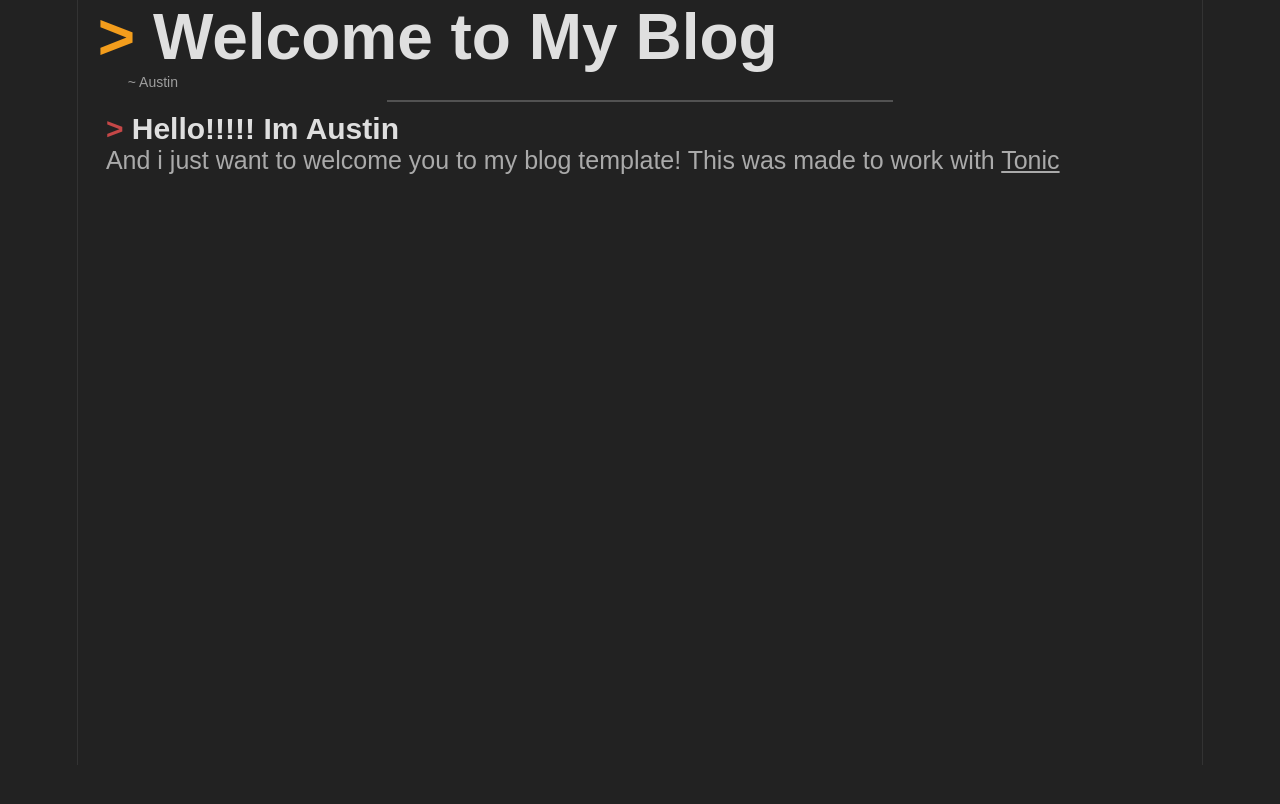
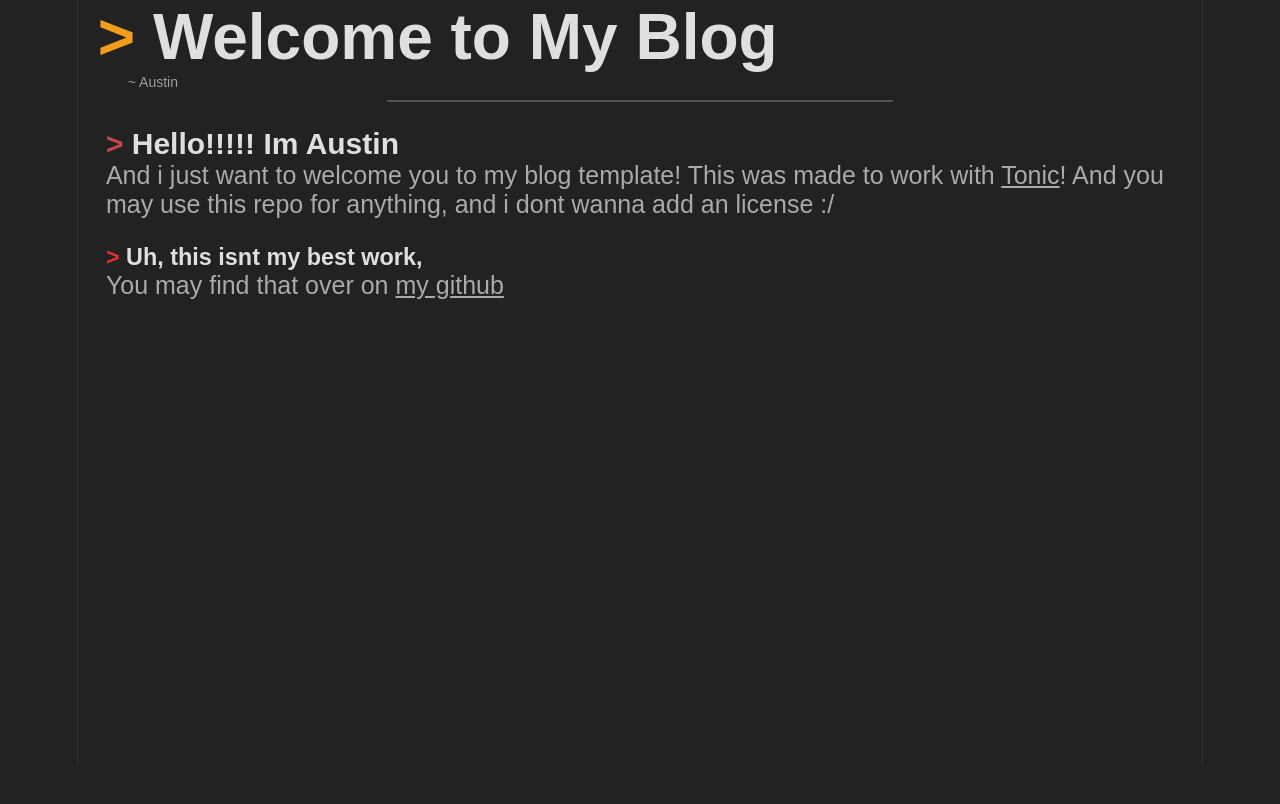
Before and after one commit to Null-Austin/Tonic-Project, a Jekyll site: the page built from index.md, in a window 1280 px wide. Shown: the top 804 px of the page. Built offline with Jekyll 4.4.1, drawn with Linux system fonts in a browser that asks for light colours.

Commit message:
add margin-top to headings and enhance blog introduction

```diff
--- a/_sass/base.scss
+++ b/_sass/base.scss
@@ -14,6 +14,9 @@ body {
   margin: auto;
   color: #dfdfdf;
   #main-content{
+    h1:not(#title),h2,h3,h4,h5,h6{
+        margin-top: 25px;
+    }
     h1::before,h2::before,h3::before,h4::before,h5::before,h6::before{
         content:'> ';
         color:rgb(243, 157, 28);
--- a/index.md
+++ b/index.md
@@ -6,4 +6,8 @@ author: Austin
 
 ## Hello!!!!! Im Austin
 And i just want to welcome you to my blog template!
-This was made to work with [Tonic](https://tonic.hackclub.com/)
+This was made to work with [Tonic](https://tonic.hackclub.com/)!
+And you may use this repo for anything, and i dont wanna add an license :/
+
+### Uh, this isnt my best work,
+You may find that over on [my github](github.com/null-austin)
```
